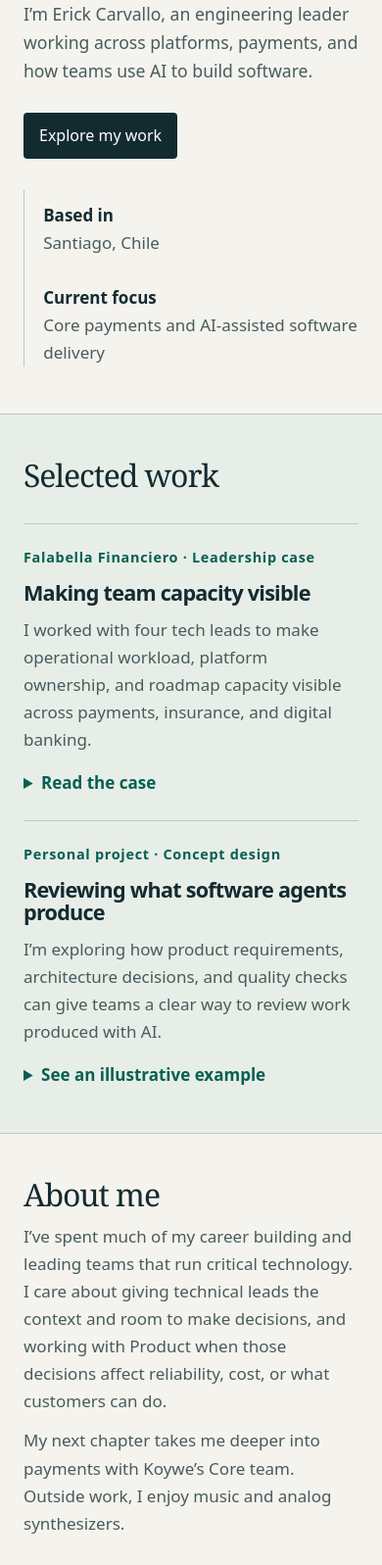
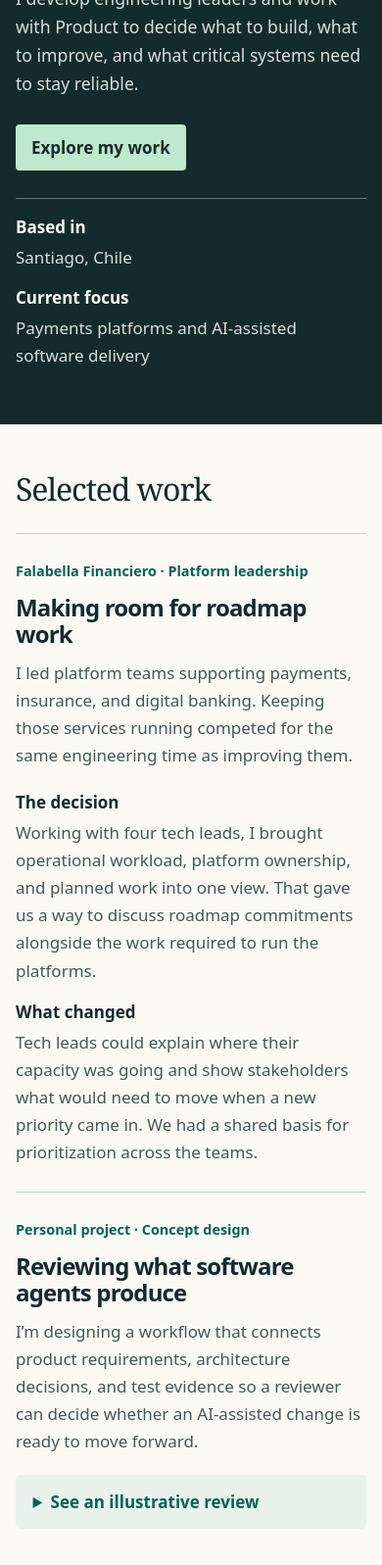
Before and after one commit to erickcp/erickcp.github.io, a plain HTML site: page index.html in a window 390 px wide. Shown: the part 333-1930 px from the top of the page at 98% size. Drawn offline with Linux system fonts and the light colour scheme.

Commit message:
Refine engineering leadership portfolio

```diff
--- a/index.html
+++ b/index.html
@@ -3,126 +3,187 @@
 <head>
   <meta charset="utf-8">
   <meta name="viewport" content="width=device-width, initial-scale=1">
-<title>Erick Carvallo — Engineering Leadership</title>
-<meta name="description" content="Erick Carvallo on engineering leadership, platforms for critical systems, and how teams use AI to build software.">
+  <title>Erick Carvallo | Engineering Leadership</title>
+  <meta name="description" content="Erick Carvallo leads engineering teams and works across platform engineering, critical payments systems, and AI-assisted software delivery.">
+  <meta name="theme-color" content="#142b2c">
+  <link rel="canonical" href="https://erickcp.github.io/">
+  <meta property="og:type" content="website">
+  <meta property="og:title" content="Erick Carvallo | Engineering Leadership">
+  <meta property="og:description" content="Engineering leadership for critical systems. Selected work in platform operations and AI-assisted software delivery.">
+  <meta property="og:url" content="https://erickcp.github.io/">
   <style>
-:root{color-scheme:light;--paper:#f5f3ee;--ink:#132b30;--muted:#485b5e;--accent:#075f52;--line:#bcc8c1;--light:#e7eee7}
-*{box-sizing:border-box}
-body{margin:0;background:var(--paper);color:var(--ink);font:1.0625rem/1.65 system-ui,sans-serif}
-.wrap{width:min(100% - 3rem,70rem);margin-inline:auto}
-a{color:var(--accent);text-underline-offset:.22em}
-a:hover{text-decoration-thickness:.16em}
-:focus-visible{outline:3px solid #a74418;outline-offset:5px}
-header{border-bottom:1px solid var(--line)}
-.bar,nav,.links{display:flex;align-items:center;gap:1.25rem;flex-wrap:wrap}
-.bar{justify-content:space-between;padding-block:1.25rem}
-.bar a{text-decoration:none;font-size:.95rem}
-.name{font-weight:750;color:var(--ink)}
-.hero{padding-block:clamp(4rem,10vw,8rem);display:grid;grid-template-columns:minmax(0,1fr) minmax(13rem,17rem);gap:clamp(2rem,7vw,6rem);align-items:end}
-.eyebrow{color:var(--accent);font-weight:700;font-size:.9rem;letter-spacing:.05em;margin:0 0 .8rem}
-h1,h2,h3{line-height:1.08;margin:0;letter-spacing:-.035em}
-h1,h2{font-family:Georgia,serif;font-weight:500}
-h1{font-size:clamp(2.85rem,6.8vw,5.8rem);max-width:15ch}
-h2{font-size:clamp(2rem,4vw,3.3rem)}
-h3{font-size:clamp(1.35rem,2.8vw,1.85rem)}
-p{margin:.75rem 0 0}
-.lead{font-size:clamp(1.1rem,2vw,1.28rem);max-width:53ch;color:var(--muted);margin:1.35rem 0 1.8rem}
-.action{display:inline-block;background:var(--ink);color:white;text-decoration:none;padding:.62rem 1rem;border-radius:.25rem;font-size:1rem}
-.action:hover{background:var(--accent)}
-.side{border-left:1px solid var(--line);padding-left:1.2rem;color:var(--muted)}
-.side strong{display:block;color:var(--ink)}
-.side p+p{margin-top:1.25rem}
-.work{background:var(--light);border-block:1px solid var(--line)}
-section:not(.hero){padding-block:clamp(2.8rem,6vw,5rem)}
-.grid{display:grid;grid-template-columns:repeat(2,minmax(0,1fr));gap:clamp(1.5rem,5vw,4rem);margin-top:2rem}
-article{border-top:1px solid var(--line);padding-top:1.35rem}
-article p,.bio p,footer p{color:var(--muted)}
-details{margin-top:1rem}
-summary{width:fit-content;cursor:pointer;color:var(--accent);font-weight:650}
-dl{margin:.85rem 0 0}
-dt{font-weight:700;margin-top:.75rem}
-dd{margin:0;color:var(--muted)}
-.bio{max-width:69ch}
-footer{border-top:1px solid var(--line);padding-block:2rem 2.6rem}
-.links{margin-top:.8rem}
-.skip{position:absolute;left:1rem;top:1rem;transform:translateY(-250%);background:var(--paper);padding:.5rem}
-.skip:focus{transform:none}
-@media(max-width:650px){.hero,.grid{grid-template-columns:1fr}.hero{padding-block:3rem}.side{display:flex;gap:1rem 2rem;flex-wrap:wrap}.side p+p{margin-top:.75rem}}
-@media(max-width:385px){.wrap{width:calc(100% - 2rem)}nav{gap:.9rem}}
+    :root {
+      color-scheme: light;
+      --paper: #faf9f6;
+      --ink: #142b2c;
+      --muted: #455957;
+      --accent: #096352;
+      --line: #c4d1c9;
+      --light: #e9f1ec;
+      --mint: #bfe8cf;
+    }
+
+    * { box-sizing: border-box; }
+    body {
+      margin: 0;
+      color: var(--ink);
+      background: var(--paper);
+      font: 1.0625rem/1.65 system-ui, sans-serif;
+    }
+
+    .wrap { width: min(100% - 3rem, 70rem); margin-inline: auto; }
+    a { color: var(--accent); text-underline-offset: .22em; }
+    a:hover { text-decoration-thickness: .14em; }
+    :focus-visible { outline: 3px solid #ae4a22; outline-offset: 4px; }
+    .dark :focus-visible { outline-color: var(--mint); }
+
+    h1, h2, h3 { line-height: 1.1; margin: 0; letter-spacing: -.035em; }
+    h1, h2 { font-family: Georgia, serif; font-weight: 500; }
+    h1 { font-size: clamp(2.6rem, 6vw, 5rem); max-width: 18ch; }
+    h2 { font-size: clamp(2rem, 4vw, 3.35rem); }
+    h3 { font-size: clamp(1.5rem, 3vw, 2.15rem); }
+    p { margin: .8rem 0 0; }
+    .label { font-size: .9rem; font-weight: 700; color: var(--accent); margin: 0 0 .8rem; }
+
+    .dark { background: var(--ink); color: var(--paper); }
+    .dark a, .dark .label { color: var(--mint); }
+    header { border-bottom: 1px solid #476763; }
+    .bar, nav, .links { display: flex; align-items: center; flex-wrap: wrap; gap: .5rem 1.35rem; }
+    .bar { justify-content: space-between; padding-block: .85rem; }
+    .bar a, .links a { display: inline-block; padding-block: .4rem; }
+    .bar a { text-decoration: none; font-size: .95rem; }
+    .bar a:hover { text-decoration: underline; }
+    .bar .name { color: var(--paper); font-weight: 750; }
+    .hero { padding-block: clamp(3.5rem, 8vw, 7rem); }
+    .hero-layout {
+      display: grid;
+      grid-template-columns: minmax(0, 1fr) minmax(13rem, 16rem);
+      gap: clamp(1.75rem, 6vw, 5rem);
+      align-items: end;
+    }
+    .lead { font-size: clamp(1.1rem, 2vw, 1.3rem); max-width: 54ch; color: #d5e1db; margin: 1.3rem 0 1.7rem; }
+    .hero .action { display: inline-block; border-radius: .25rem; padding: .6rem 1rem; color: var(--ink); background: var(--mint); font-weight: 700; text-decoration: none; }
+    .hero .action:hover { background: #ddf7e6; }
+    .side { border-left: 1px solid #60817a; padding-left: 1rem; color: #d5e1db; }
+    .side div + div { margin-top: 1rem; }
+    .side dt { color: var(--paper); }
+    .side dd { color: inherit; }
+
+    .section { padding-block: clamp(3rem, 7vw, 6rem); }
+    .work-list { margin-top: 1.75rem; }
+    .case {
+      display: grid;
+      grid-template-columns: minmax(13rem, .9fr) minmax(0, 1.25fr);
+      gap: 1.25rem clamp(1.5rem, 6vw, 5rem);
+      padding-block: clamp(1.6rem, 4vw, 2.7rem);
+      border-top: 1px solid var(--line);
+    }
+    .case p:not(.label), .bio p, footer p, dd { color: var(--muted); }
+    .case dl, .side { margin: 0; }
+    dt { font-weight: 730; }
+    dd { margin: .2rem 0 0; }
+    .case dt:not(:first-child) { margin-top: .9rem; }
+    details { background: var(--light); padding: .85rem 1.1rem; border-radius: .3rem; }
+    summary { color: var(--accent); cursor: pointer; font-weight: 700; }
+    details[open] summary { margin-bottom: .75rem; }
+
+    .about { background: var(--light); border-block: 1px solid var(--line); }
+    .bio { max-width: 65ch; }
+    footer p { max-width: 62ch; }
+    footer .links { margin-top: .6rem; }
+    .skip { position: absolute; left: 1rem; top: 1rem; transform: translateY(-250%); background: var(--paper); padding: .5rem; }
+    .skip:focus { transform: none; }
+
+    @media (max-width: 700px) {
+      .wrap { width: min(100% - 2rem, 70rem); }
+      .hero-layout, .case { grid-template-columns: minmax(0, 1fr); }
+      .side { display: flex; flex-wrap: wrap; gap: .8rem 1.8rem; border-left: 0; padding: .9rem 0 0; border-top: 1px solid #60817a; }
+      .side div + div { margin-top: 0; }
+    }
   </style>
 </head>
 <body>
   <a class="skip" href="#main">Skip to content</a>
-<header>
+  <header class="dark">
     <div class="wrap bar">
       <a class="name" href="./">Erick Carvallo</a>
-    <nav aria-label="Main navigation"><a href="#work">Work</a><a href="#about">About</a><a href="#contact">Contact</a></nav>
+      <nav aria-label="Main navigation">
+        <a href="#work">Work</a>
+        <a href="#about">About</a>
+        <a href="#contact">Contact</a>
+      </nav>
     </div>
   </header>
   <main id="main">
-  <section class="wrap hero" aria-labelledby="intro-title">
+    <section class="dark hero" aria-labelledby="intro-title">
+      <div class="wrap hero-layout">
         <div>
+          <p class="label">Engineering leadership</p>
           <h1 id="intro-title">I build teams that can make good technical decisions.</h1>
-      <p class="lead">I’m Erick Carvallo, an engineering leader working across platforms, payments, and how teams use AI to build software.</p>
+          <p class="lead">I develop engineering leaders and work with Product to decide what to build, what to improve, and what critical systems need to stay reliable.</p>
           <a class="action" href="#work">Explore my work</a>
         </div>
-    <aside class="side" aria-label="Location and focus">
-      <p><strong>Based in</strong>Santiago, Chile</p>
-      <p><strong>Current focus</strong>Core payments and AI-assisted software delivery</p>
-    </aside>
+        <dl class="side">
+          <div><dt>Based in</dt><dd>Santiago, Chile</dd></div>
+          <div><dt>Current focus</dt><dd>Payments platforms and AI-assisted software delivery</dd></div>
+        </dl>
+      </div>
     </section>
-  <section class="work" id="work" aria-labelledby="work-title">
-    <div class="wrap">
+
+    <section class="wrap section" id="work" aria-labelledby="work-title">
       <h2 id="work-title">Selected work</h2>
-      <div class="grid">
-        <article>
-          <p class="eyebrow">Falabella Financiero · Leadership case</p>
-          <h3>Making team capacity visible</h3>
-          <p>I worked with four tech leads to make operational workload, platform ownership, and roadmap capacity visible across payments, insurance, and digital banking.</p>
+      <div class="work-list">
+        <article class="case" aria-labelledby="falabella-title">
+          <div>
+            <p class="label">Falabella Financiero · Platform leadership</p>
+            <h3 id="falabella-title">Making room for roadmap work</h3>
+            <p>I led platform teams supporting payments, insurance, and digital banking. Keeping those services running competed for the same engineering time as improving them.</p>
+          </div>
+          <dl>
+            <dt>The decision</dt>
+            <dd>Working with four tech leads, I brought operational workload, platform ownership, and planned work into one view. That gave us a way to discuss roadmap commitments alongside the work required to run the platforms.</dd>
+            <dt>What changed</dt>
+            <dd>Tech leads could explain where their capacity was going and show stakeholders what would need to move when a new priority came in. We had a shared basis for prioritization across the teams.</dd>
+          </dl>
+        </article>
+
+        <article class="case" aria-labelledby="ai-title">
+          <div>
+            <p class="label">Personal project · Concept design</p>
+            <h3 id="ai-title">Reviewing what software agents produce</h3>
+            <p>I’m designing a workflow that connects product requirements, architecture decisions, and test evidence so a reviewer can decide whether an AI-assisted change is ready to move forward.</p>
+          </div>
           <details>
-            <summary>Read the case</summary>
-            <dl>
-              <dt>What was at stake</dt>
-              <dd>Teams had to keep critical services running while making time to improve them.</dd>
-              <dt>What I changed</dt>
-              <dd>We put operational workload, ownership, and planned work into the same operating model so leads could bring shared evidence into prioritization discussions.</dd>
-              <dt>What it enabled</dt>
-              <dd>Leads and stakeholders could discuss capacity constraints and delivery priorities using the same information.</dd>
-            </dl>
-          </details>
-        </article>
-        <article>
-          <p class="eyebrow">Personal project · Concept design</p>
-          <h3>Reviewing what software agents produce</h3>
-          <p>I’m exploring how product requirements, architecture decisions, and quality checks can give teams a clear way to review work produced with AI.</p>
-          <details>
-            <summary>See an illustrative example</summary>
+            <summary>See an illustrative review</summary>
             <dl>
               <dt>Requirement</dt>
-              <dd>Export a report. The product spec defines who can export it and which fields belong in the file.</dd>
+              <dd>In a fictional reporting tool, finance users can export reports. Other users have read-only access.</dd>
               <dt>Evidence</dt>
-              <dd>The review checks that a permitted user can export the report and that an unauthorized user cannot.</dd>
-              <dt>Decision</dt>
-              <dd>If the permission test is missing, send the work back with the specific gap. A reviewer decides when the evidence is sufficient.</dd>
+              <dd>The submitted tests show that a finance user can export a report. The test that checks whether a read-only user is blocked is missing.</dd>
+              <dt>Review decision</dt>
+              <dd>Return the change with the missing test named explicitly. Revisit the decision once the reviewer has evidence for both paths.</dd>
             </dl>
           </details>
         </article>
       </div>
-    </div>
     </section>
-  <section class="wrap" id="about" aria-labelledby="about-title">
+
+    <section class="about section" id="about" aria-labelledby="about-title">
+      <div class="wrap">
         <div class="bio">
           <h2 id="about-title">About me</h2>
-      <p>I’ve spent much of my career building and leading teams that run critical technology. I care about giving technical leads the context and room to make decisions, and working with Product when those decisions affect reliability, cost, or what customers can do.</p>
-      <p>My next chapter takes me deeper into payments with Koywe’s Core team. Outside work, I enjoy music and analog synthesizers.</p>
+          <p>My background spans infrastructure, DevOps, and platform leadership. At Falabella Financiero, I built operating practices around reliability, cloud spending, and developer experience. I also used structured one-on-ones and career plans to help technical leads grow into broader responsibilities.</p>
+          <p>My next chapter takes me deeper into payments with Koywe’s Core team. Outside work, you’ll usually find me listening to records or experimenting with analog synthesizers.</p>
+        </div>
       </div>
     </section>
   </main>
-<footer id="contact">
-  <div class="wrap">
+  <footer class="wrap section" id="contact">
     <h2>Get in touch</h2>
-    <p>I’m interested in exchanging ideas with people building distributed engineering teams and working on platforms, payments, or AI-assisted delivery.</p>
-    <div class="links"><a href="https://www.linkedin.com/in/erick-carvallo/">Connect on LinkedIn</a><a href="https://github.com/erickcp">Find me on GitHub</a></div>
+    <p>I’m interested in talking with people building distributed engineering teams or working on platforms, payments, and AI-assisted delivery.</p>
+    <div class="links">
+      <a href="https://www.linkedin.com/in/erick-carvallo/">Connect on LinkedIn</a>
+      <a href="https://github.com/erickcp">Find me on GitHub</a>
     </div>
   </footer>
 </body>
```
Lines whose indentation alone changed are shown as unchanged.
